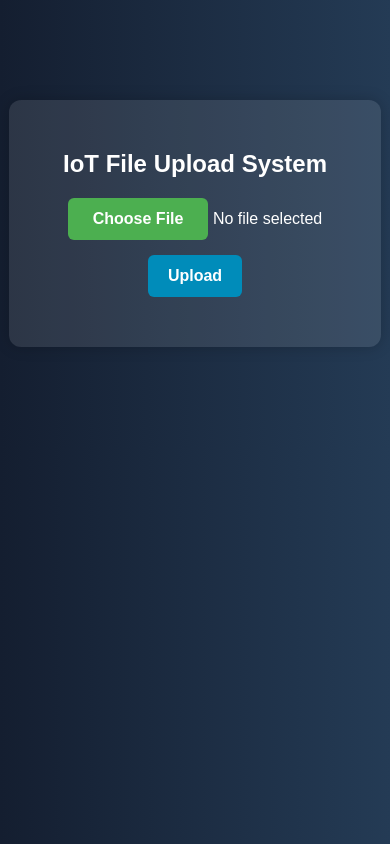
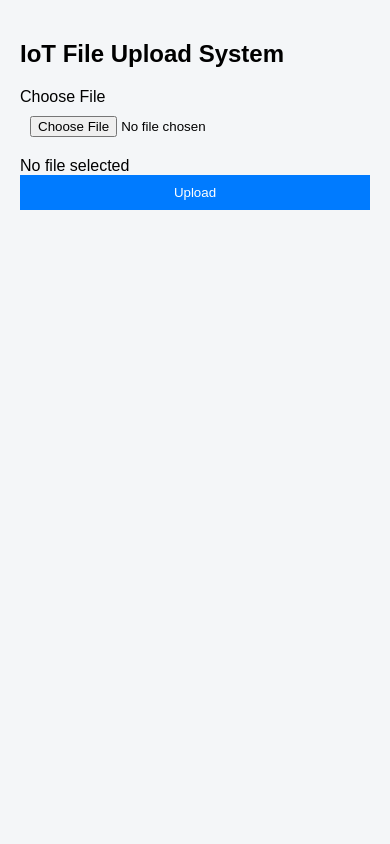
Before and after one commit to ash706343/IoT-Aware-File-Management-System., a plain HTML site: page index.html in a window 390 px wide. Drawn offline with Linux system fonts and the light colour scheme.

Commit message:
Update style.css

```diff
--- a/style.css
+++ b/style.css
@@ -1,74 +1,70 @@
 body {
-    font-family: 'Arial', sans-serif;
-    background: linear-gradient(to right, #141e30, #243b55);
-    text-align: center;
+    font-family: Arial, sans-serif;
+    background-color: #f4f6f8;
     margin: 0;
-    padding: 0;
-    color: #ffffff;
+    padding: 20px;
 }
 
-.container {
-    width: 40%;
-    margin: 100px auto;
-    padding: 30px;
-    background: rgba(255, 255, 255, 0.1);
-    border-radius: 12px;
-    box-shadow: 0px 0px 15px rgba(0, 0, 0, 0.2);
+.login-container, .file-manager {
+    max-width: 500px;
+    margin: 40px auto;
+    background: white;
+    padding: 25px;
+    border-radius: 10px;
+    box-shadow: 0 0 15px rgba(0,0,0,0.1);
 }
 
-h2 {
-    font-size: 24px;
-    font-weight: bold;
-    margin-bottom: 20px;
-}
-
-
+input[type="text"],
+input[type="password"],
 input[type="file"] {
-    display: none;
-}
-
-.file-label {
-    display: inline-block;
-    padding: 12px 25px;
-    background-color: #4CAF50;
-    color: white;
-    border-radius: 6px;
-    cursor: pointer;
-    transition: 0.3s ease;
-    font-weight: bold;
-}
-
-.file-label:hover {
-    background-color: #45a049;
+    width: 100%;
+    padding: 10px;
+    margin-bottom: 10px;
 }
 
 button {
-    margin-top: 15px;
-    padding: 12px 20px;
-    font-size: 16px;
-    font-weight: bold;
+    background-color: #007BFF;
     color: white;
-    background-color: #008CBA;
+    padding: 10px;
     border: none;
-    border-radius: 6px;
+    width: 100%;
+    margin-bottom: 10px;
     cursor: pointer;
-    transition: 0.3s ease;
 }
 
 button:hover {
-    background-color: #0073a8;
+    background-color: #0056b3;
 }
 
-
-#message {
-    margin-top: 20px;
-    font-size: 18px;
-    font-weight: bold;
+ul {
+    list-style-type: none;
+    padding: 0;
 }
 
+ul li {
+    background: #e9ecef;
+    margin: 8px 0;
+    padding: 10px;
+    border-radius: 6px;
+    display: flex;
+    justify-content: space-between;
+    align-items: center;
+}
 
-@media (max-width: 768px) {
-    .container {
-        width: 80%;
-    }
+ul li a {
+    text-decoration: none;
+    color: #333;
 }
+
+.social-buttons button {
+    width: 100%;
+    margin-top: 10px;
+}
+
+button.google {
+    background-color: #db4437;
+}
+
+button.facebook {
+    background-color: #4267B2;
+}
```
